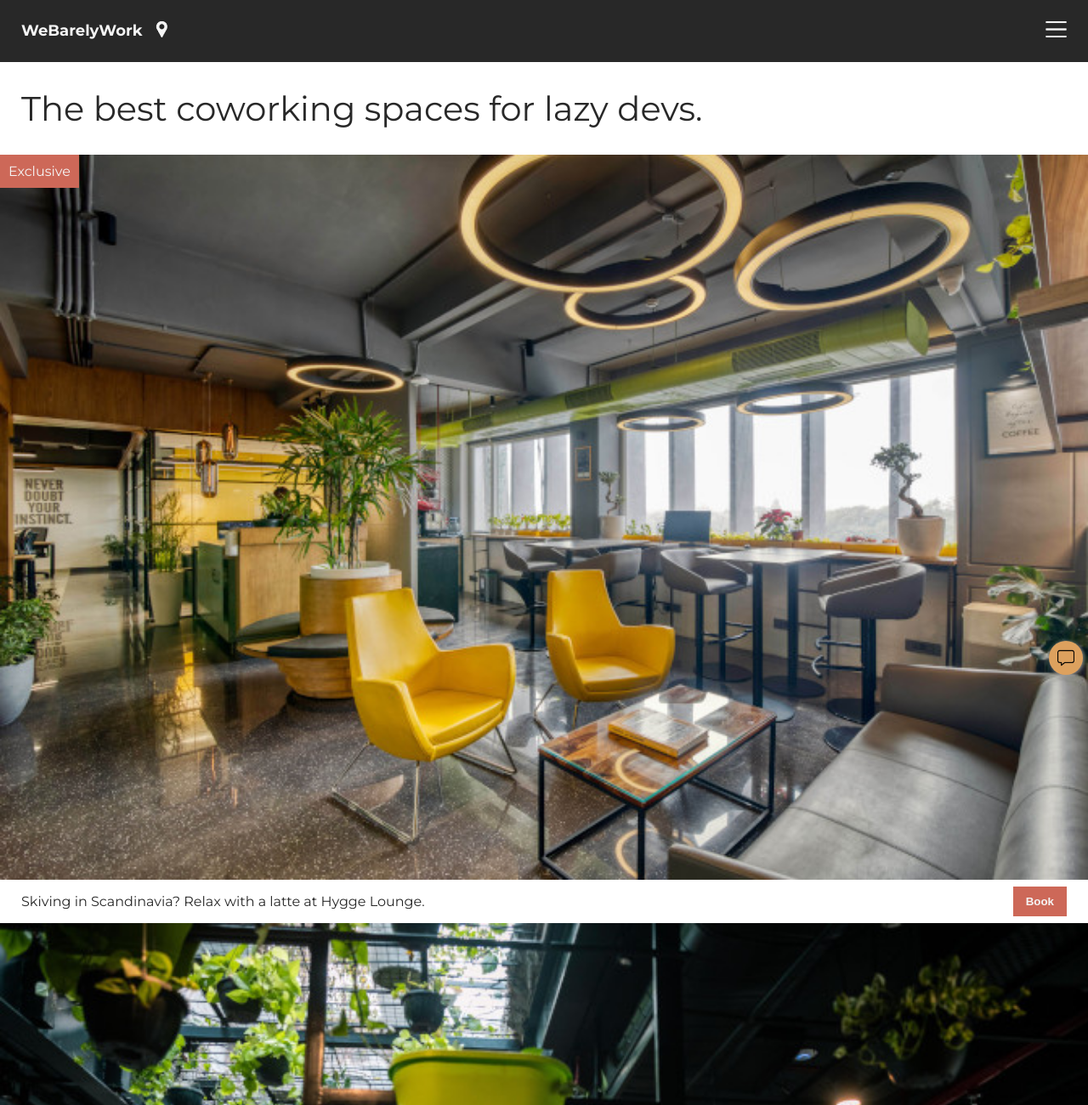
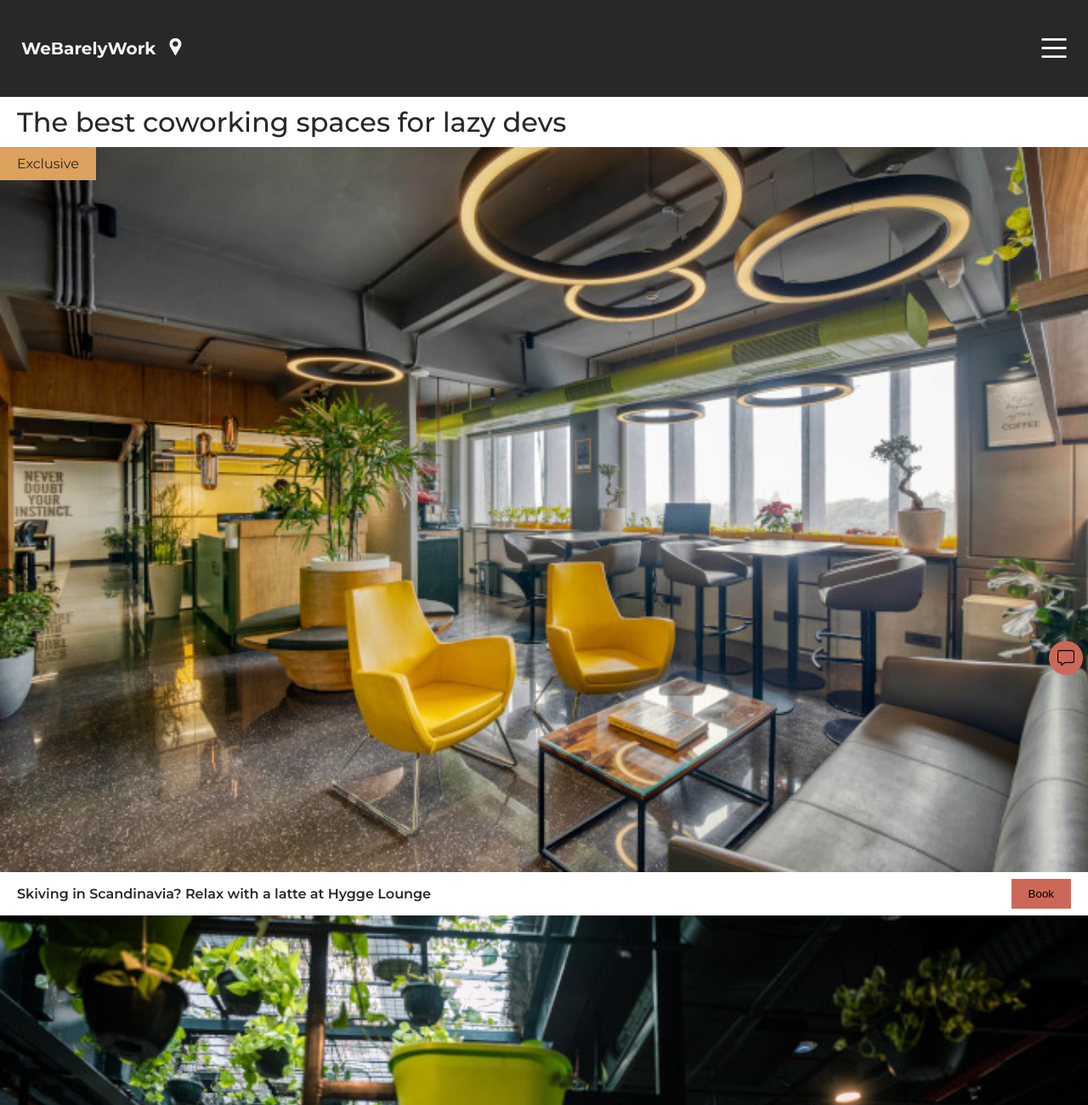
Before and after one commit to kusal630/coworking-space-site, a website built with Vite: page index.html in a window 1280 px wide. Shown: the top 1300 px of the page at 85% size. Built offline with nearby package versions, Linux system fonts and the light colour scheme; a web font is replaced by a local one.

Commit message:
completed the coworking space site

```diff
--- a/index.css
+++ b/index.css
@@ -1,96 +1,93 @@
-body {
-    margin: 0;
-    padding: 0;
-    font-family: 'Montserrat', sans-serif;
+body{
+    margin:0px;
+    padding:0px;
+    font-family: "Montserrat", sans-serif;
     color: #282828;
 }
 
-header {
+header{
     background-color: #282828;
-    color: whitesmoke;
+    color:whitesmoke;
 }
 
-.logo {
-    font-size: 18px;
-    font-weight: 700;
+ul{
+    display:flex;
+    list-style-type:none;
+    padding:25px;
+    margin:0px;
 }
 
-ul {
-    display: flex;
-    list-style-type: none;
-    align-items: center;
-    margin: 0;
-    padding: 25px;
-    gap: 10px
+.logo{
+    height:20px;
+    margin:20px 0px 0px 10px;
 }
 
-li {
-    cursor: pointer;
+.header-title{
+    font-size:20px;
+    font-weight:700;
 }
 
-.icon {
-    width: 25px;
+.menu{
+    margin:20px 0px 0px auto;
 }
 
-.align-right {
-    margin-left: auto;
+.menu img{
+    width:30px;
 }
 
-h1 {
-    font-size: 40px;
-    font-weight: 400;
-    margin: 30px 25px;
+h1{
+    font-weight:500;
+    margin:10px 0px 10px 20px;
 }
 
-.item {
-    position: relative;
+.hero-section{
+    position:relative;
 }
 
-.item-img {
-    display: block;
-    width: 100%;
+.hero-section img{
+    width:100%;
+    display:block;
 }
 
-.caption {
-    display: flex;
-    justify-content: space-between;
-    gap: 20px;
-    margin: 0 25px;
+.exclusive{
+    background:#dda15e;
+    position:absolute;
+    top:0px;
+    left:0px;
+    padding:10px 20px;
+    margin:0px;
 }
 
-.img-banner {
-    position: absolute;
-    top: 0;
-    left: 0;
-    background-color: #cd6858;
-    color: whitesmoke;
-    padding: 10px;
+.caption{
+    display:flex;
+    padding:0px 20px;
+    justify-content: space-between;
+    gap:6px;
 }
 
-button {
-    align-self: center;
-    border: none;
-    background-color: #cd6858;
-    color: whitesmoke;
-    padding: 10px 15px;
-    font-weight: 700;
-    cursor: pointer;
+.caption p{
+    font-weight:600;
 }
 
-.chatbox-bg {
-    position: fixed;
-    bottom: 6px;
-    right: 6px;
-    background-color: #dda15e;
-    width: 40px;
-    height: 40px;
-    border-radius: 50%;
-    cursor: pointer;
-    box-shadow: 1px 1px 5px #999;
-    display: flex;
+.book-btn{
+    align-self:center;
+    padding:10px 20px;
+    background:#cd6858;
+    border:0;
 }
 
-.chatbox-img {
-    margin: auto;
-    width: 50%;
+.message-bubble{
+    border-radius:50%;
+    background:#cd6858;
+    width:40px;
+    height:40px;
+    display:flex;
+    position:fixed;
+    bottom:6px;
+    right:6px;
 }
+
+.message-bubble img{
+    width:50%;
+    margin:auto;
+}
--- a/index.html
+++ b/index.html
@@ -1,63 +1,61 @@
 <!doctype html>
 <html>
 	<head>
+		<link rel="stylesheet" href="index.css">
 		<link rel="preconnect" href="https://fonts.googleapis.com">
 		<link rel="preconnect" href="https://fonts.gstatic.com" crossorigin>
-		<link href="https://fonts.googleapis.com/css2?family=Montserrat:wght@400;700&display=swap" rel="stylesheet">
-		<link rel="stylesheet" href="index.css">
+		<link href="https://fonts.googleapis.com/css2?family=Happy+Monkey&family=Inter:ital,opsz,wght@0,14..32,100..900;1,14..32,100..900&family=Karla:ital,wght@0,200..800;1,200..800&family=Montserrat:ital,wght@0,100..900;1,100..900&family=Orbitron:wght@400..900&family=Roboto:ital,wght@0,100..900;1,100..900&family=Source+Sans+3:ital,wght@0,200..900;1,200..900&display=swap" rel="stylesheet">
 	</head>
-
 	<body>
 		<header>
-			<nav>
 			<ul>
-					<li class="logo">
-						WeBarelyWork
+				<li>
+					<p class="header-title">WeBarelyWork</p>
 				</li>
 				<li>
-						<img src="images/pin.png" class="icon" alt="location">
+					<img class="logo" src="images/pin.png">
 				</li>
-					<li class="align-right">
-						<img src="images/burger.png" class="icon">
+				<li  class="menu">
+					<img src="images/burger.png">
 				</li>
 			</ul>
-			</nav>
 		</header>
+		<h1>The best coworking spaces for lazy devs</h1>
 		<main>
 			<section>
-				<h1>The best coworking spaces for lazy devs.</h1>
-			</section>
-
-			<section class="item">
-				<img src="images/hygge.jpg" class="item-img" alt="A smart coworking space">
-				<div class="img-banner">
-					Exclusive
+				<div class="hero-section">
+					<p class="exclusive">Exclusive</p>
+					<img src="images/hygge.jpg">
 				</div>
 				<div class="caption">
-					<p>Skiving in Scandinavia? Relax with a latte at Hygge Lounge.</p>
-					<button>Book</button>
+					<p>Skiving in Scandinavia? Relax with a latte
+						at Hygge Lounge</p>
+					<button class="book-btn">Book</button>
 				</div>
 			</section>
-
-			<section class="item">
-				<img src="images/sky-garden.jpg" class="item-img" alt="A coworking space with plants">
+			<section>
+				<div class="hero-section">
+					<img src="images/sky-garden.jpg">
+				</div>
 				<div class="caption">
-					<p>Bored in Barcelona? Take a siesta at the Sky Garden.</p>
-					<button>Book</button>
+					<p>Bored in Barcelona? Take a siesta at
+						the Sky Garden</p>
+					<button class="book-btn">Book</button>
 				</div>
 			</section>
-
-			<section class="item">
-				<img src="images/generator.jpg" class="item-img" alt="A comfortable coworking space">
+			<section>
+				<div class="hero-section">
+					<img src="images/generator.jpg">
+				</div>
 				<div class="caption">
-					<p>Relaxing in Rio? Take some downtime at the Generator Hub.</p>
-					<button>Book</button>
+					<p>Relaxing in Rio? Take some
+						downtime at the Generator Hub</p>
+					<button class="book-btn">Book</button>
 				</div>
 			</section>
-
 		</main>
-		<div class="chatbox-bg">
-			<img src="images/message.png" class="chatbox-img" alt="chatbox">
+		<div class="message-bubble">
+			<img src="images/message.png">
 		</div>
 	</body>
 </html>
```
Also changed, not shown: 1 other file. Lines whose indentation alone changed are shown as unchanged.
